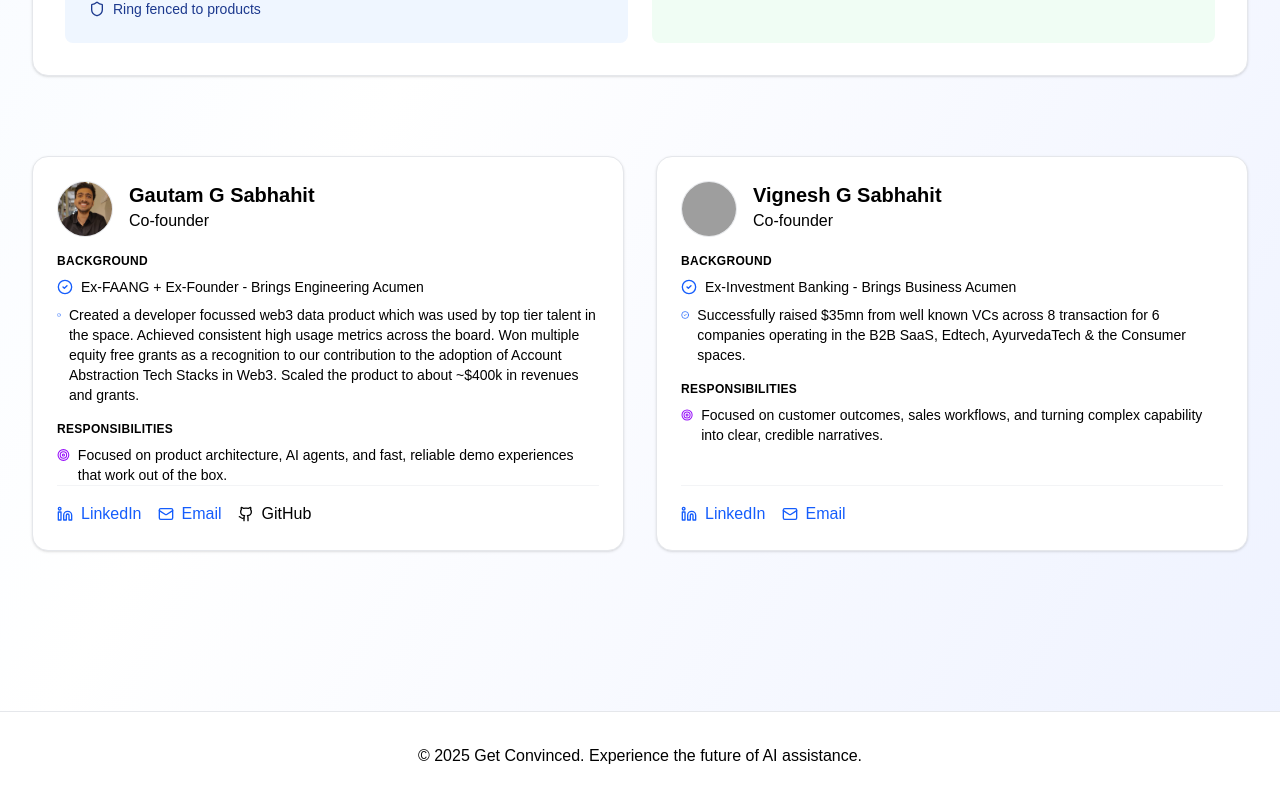
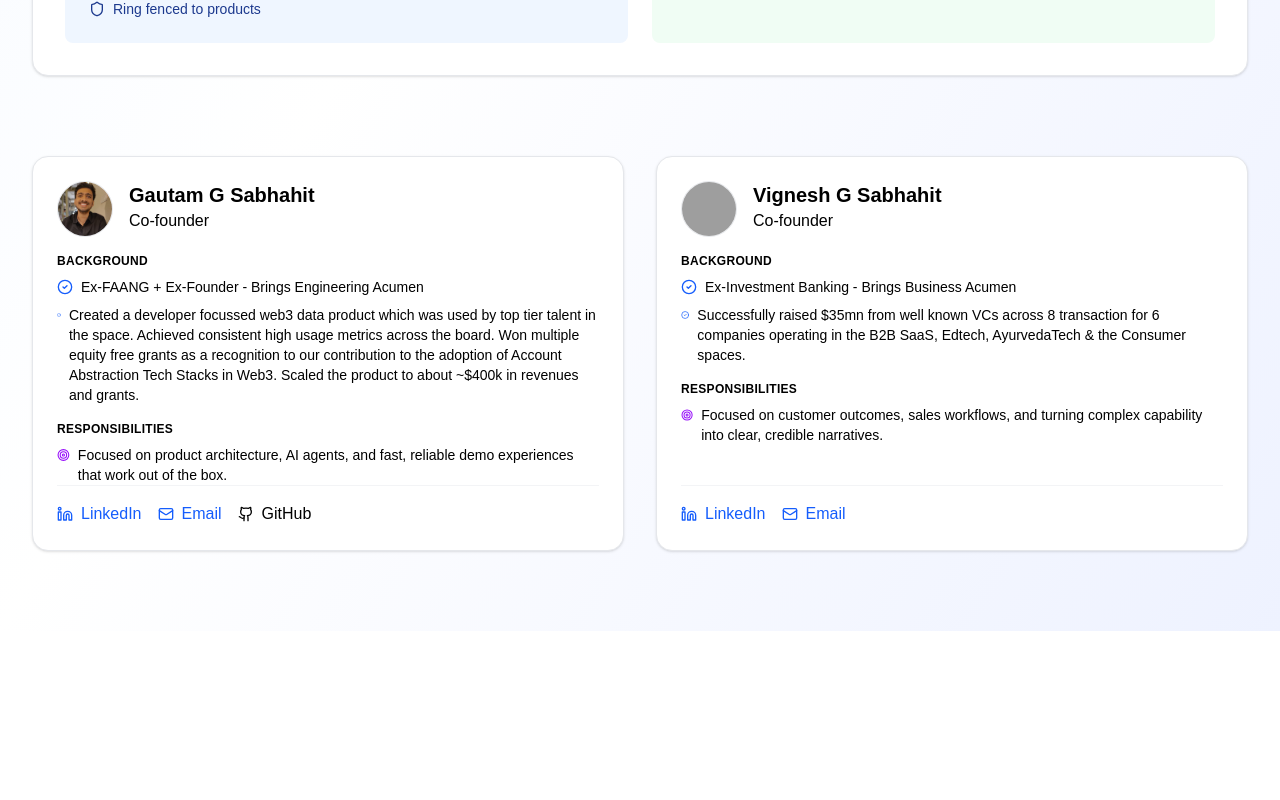
Before and after one commit to lazycoder1/getconvinced-poc, a Next.js app: page / in a window 1280 px wide. Shown: the part 1479-2279 px from the top of the page. After the commit the page ends 2110 px from the top, so only its background shows below. Built offline with nearby package versions, Linux system fonts and the light colour scheme; grey boxes are pictures that could not be loaded.

Commit message:
adding factors embed

```diff
--- a/src/app/layout.tsx
+++ b/src/app/layout.tsx
@@ -1,4 +1,5 @@
 import "./globals.css";
+import Script from "next/script";
 
 export const metadata = {
     title: "Convinced: A digital product expert on every call.",
@@ -8,7 +9,12 @@ export const metadata = {
 export default function RootLayout({ children }: { children: React.ReactNode }) {
     return (
         <html lang="en">
-            <body className="min-h-screen bg-gradient-to-br from-blue-50 via-white to-indigo-50">{children}</body>
+            <body className="min-h-screen bg-gradient-to-br from-blue-50 via-white to-indigo-50">
+                {children}
+                <Script id="factors-embed" strategy="afterInteractive">{`
+window.faitracker=window.faitracker||function(){this.q=[];var t=new CustomEvent("FAITRACKER_QUEUED_EVENT");return this.init=function(t,e,a){this.TOKEN=t,this.INIT_PARAMS=e,this.INIT_CALLBACK=a,window.dispatchEvent(new CustomEvent("FAITRACKER_INIT_EVENT"))},this.call=function(){var e={k:"",a:[]};if(arguments&&arguments.length>=1){for(var a=1;a<arguments.length;a++)e.a.push(arguments[a]);e.k=arguments[0]}this.q.push(e),window.dispatchEvent(t)},this.message=function(){window.addEventListener("message",function(t){"faitracker"===t.data.origin&&this.call("message",t.data.type,t.data.message)})},this.message(),this.init("lf4khvr1zm0328nsf1ha4zs4h1v3r7v0",{host:"https://api.factors.ai"}),this}(),function(){var t=document.createElement("script");t.type="text/javascript",t.src="https://app.factors.ai/assets/factors.js",t.async=!0,(d=document.getElementsByTagName("script")[0]).parentNode.insertBefore(t,d)}();
+`}</Script>
+            </body>
         </html>
     );
 }
--- a/src/app/page.tsx
+++ b/src/app/page.tsx
@@ -283,13 +283,6 @@ export default function WelcomePage() {
             </main>
 
             {/* Footer */}
-            <footer className="mt-20 bg-white border-t border-gray-200">
-                <div className="px-4 py-8 mx-auto max-w-7xl sm:px-6 lg:px-8">
-                    <div className="text-center text-gray-600">
-                        <p>&copy; 2025 Get Convinced. Experience the future of AI assistance.</p>
-                    </div>
-                </div>
-            </footer>
         </div>
     );
 }
```
